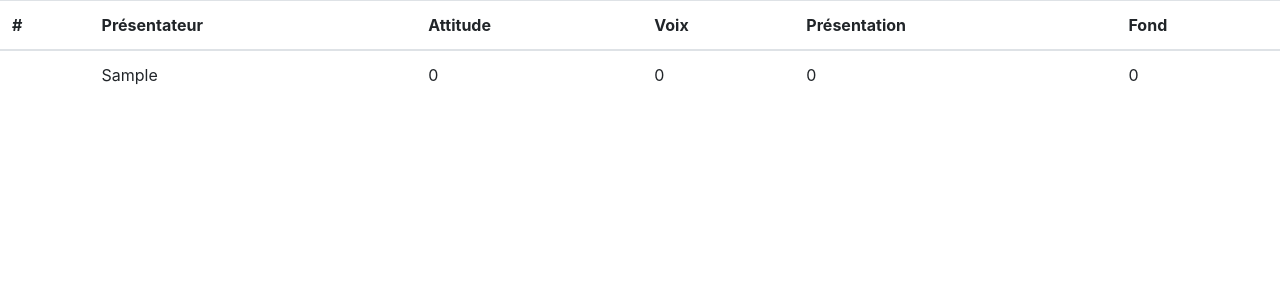
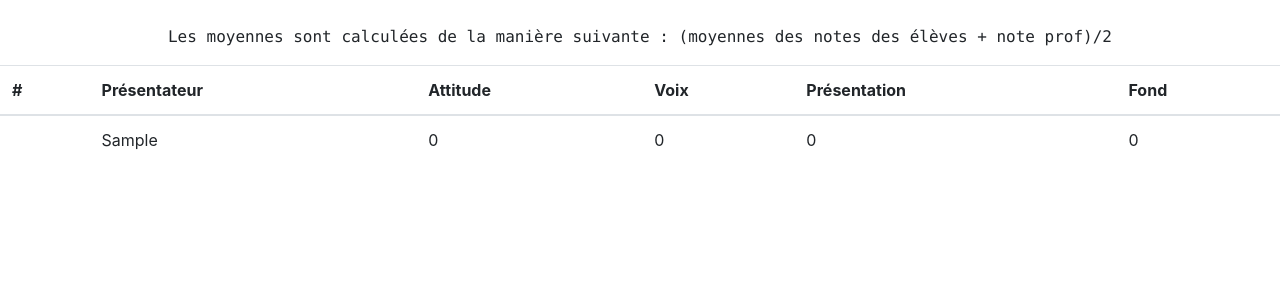
Before and after one commit to zarwax90/note_presentation, a PHP site: page /page_php/moyenne.php in a window 1280 px wide. Shown: the part 56-356 px from the top of the page. Run offline with PHP 8.4, Linux system fonts and the light colour scheme; tables that the repository leaves empty or names only in its code hold one stand-in row (values such as "Sample post").

Commit message:
Update moyenne.php

```diff
--- a/page_php/moyenne.php
+++ b/page_php/moyenne.php
@@ -15,6 +15,9 @@ session_start();
 <body>
     <?php include("navbar.php"); ?>
 
+    </br>
+    <p class="text-center"><samp>Les moyennes sont calculées de la manière suivante : (moyennes des notes des élèves + note prof)/2</samp></p>
+
     <table class="table">
         <thead>
             <tr>
@@ -30,21 +33,32 @@ session_start();
             <?php
 
             try {
-                $req = $bdd->prepare("SELECT pres, ROUND (AVG(attitude),2) AS attitude, ROUND (AVG(voix),2) AS voix, ROUND (AVG(presentation),2) AS presentation, ROUND (AVG(fond),2) AS fond FROM notes GROUP BY pres");
+                $req = $bdd->prepare("SELECT pres, ROUND (AVG(attitude),2) AS attitude, ROUND (AVG(voix),2) AS voix, ROUND (AVG(presentation),2) AS presentation, ROUND (AVG(fond),2) AS fond FROM notes WHERE user != 'ROUMANET David' GROUP BY pres");
                 $req->execute();
             } catch (exception $e) {
                 die("Erreur de type " . $e->getMessage());
             }
+            try {
+                $req2 = $bdd->prepare("SELECT pres,attitude,voix,presentation,fond FROM notes WHERE user = 'ROUMANET David' GROUP BY pres");
+                $req2->execute();
+            } catch (exception $e) {
+                die("Erreur de type " . $e->getMessage());
+            }
+            $donnees2 = $req2->fetch();
+            while ($donnees = $req->fetch()) {
+                $attitude = ($donnees['attitude'] + $donnees2['attitude']) / 2;
+                $voix = ($donnees['voix'] + $donnees2['voix']) / 2;
+                $presentation = ($donnees['presentation'] + $donnees2['presentation']) / 2;
+                $fond = ($donnees['fond'] + $donnees2['fond']) / 2;
+            ?>
 
-            while ($donnees = $req->fetch()) {
-            ?>
                 <tr>
                     <th scope="row"></th>
-                    <td><?php echo $donnees['pres'] ?></td>
-                    <td><?php echo $donnees['attitude']; ?></td>
-                    <td><?php echo $donnees['voix']; ?></td>
-                    <td><?php echo $donnees['presentation']; ?></td>
-                    <td><?php echo $donnees['fond']; ?></td>
+                    <td><?php echo $donnees['pres']; ?></td>
+                    <td><?php echo $attitude  ?></td>
+                    <td><?php echo $voix ?></td>
+                    <td><?php echo $presentation ?></td>
+                    <td><?php echo $fond ?></td>
                 </tr>
             <?php
             }
```
